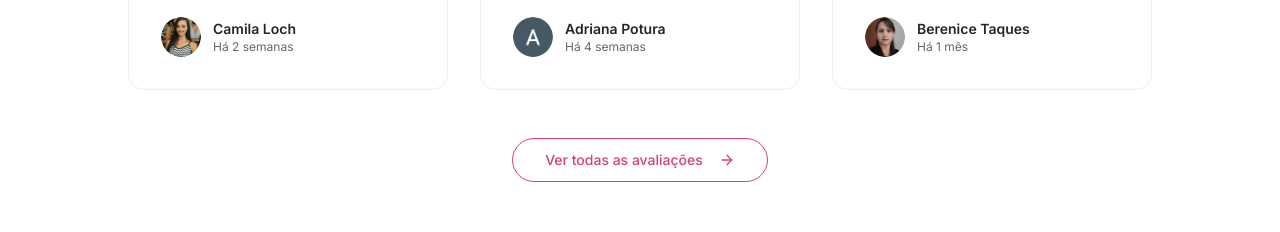
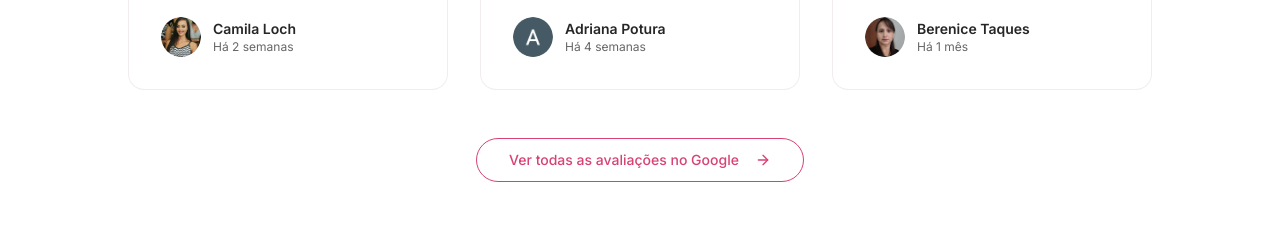
Before and after one commit to DionataRech/projeto_renova, a Next.js app: page /feedback in a window 1280 px wide. Shown: the part 4120-4352 px from the top of the page. Built offline with nearby package versions, Linux system fonts and the light colour scheme; a web font is replaced by a local one.

Commit message:
subindo feature de link reviwe de avaliação google

```diff
--- a/app/feedback/page.tsx
+++ b/app/feedback/page.tsx
@@ -247,7 +247,7 @@ export default function FeedbackPage() {
 
             <div className="text-center mt-12">
               <a
-                href="https://g.page/r/CXJwq8F5lX3SEAI/review"
+                href="https://www.google.com/search?q=Renova+Clinic&stick=H4sIAAAAAAAA_-NgU1I1qLA0NbQ0MbQ0NDEyNjRISTG2MqgwsrRMsTBNMjBOs0w0NjW0WMTKG5Sal1-WqOCck5mXmQwAOAG2pTkAAAA&hl=pt-BR&mat=CTRMcuch9zyTElYBTVDHnjwgY-kRenNYc7CHdAwN_lJmKsCOmSC7f_62QoNrO-CFyV2qEWVyF0Uuu1eOkVh3dHBRMUAT60fILjb4kLYdWbRjMxlFWBXPZsScZzbWNQjZKg&authuser=1#mpd=~10609626547167054900/customers/reviews"
                 target="_blank"
                 rel="noopener noreferrer"
               >
@@ -256,7 +256,7 @@ export default function FeedbackPage() {
                   size="lg"
                   className="rounded-full border-primary text-primary hover:bg-primary/10 transition-all duration-300 px-8"
                 >
-                  Ver todas as avaliações
+                  Ver todas as avaliações no Google
                   <ArrowRight className="w-5 h-5 ml-2" />
                 </Button>
               </a>
```
Also changed, not shown: 1 other file (tests, documents, lock files or other folders).
